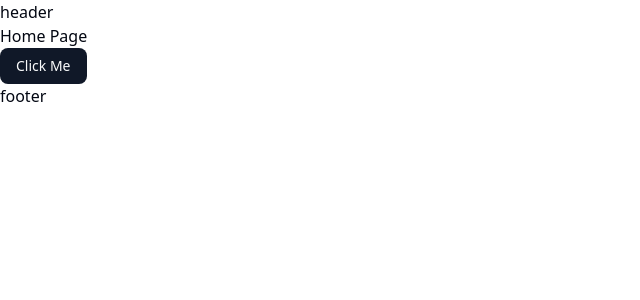
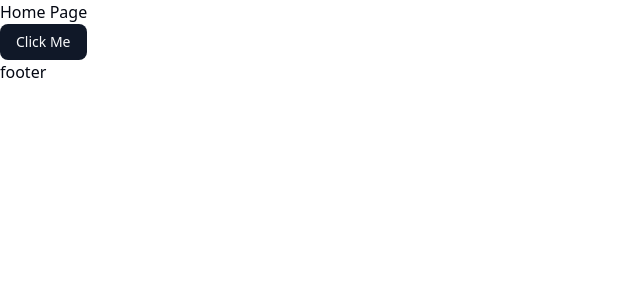
Before and after one commit to Santoshpatel112/Welth, a Next.js app: page / in a window 1280 px wide. Shown: the top 300 px of the page, without its empty margins (0-640 px from the left). Built offline with nearby package versions, Linux system fonts and the light colour scheme.

Commit message:
clerk setup

```diff
--- a/app/layout.js
+++ b/app/layout.js
@@ -10,10 +10,8 @@ export const metadata = {
 export default function RootLayout({ children }) {
   return (
     <html lang="en">
-      <body
-
-      >
-        <header>header</header>
+      <body>
+        <header/>
         {children}
         <footer>footer</footer>
       </body>
--- a/package.json
+++ b/package.json
@@ -9,6 +9,7 @@
     "lint": "eslint"
   },
   "dependencies": {
+    "@clerk/nextjs": "^6.34.4",
     "@radix-ui/react-slot": "^1.2.4",
     "class-variance-authority": "^0.7.1",
     "clsx": "^2.1.1",
```
Also changed, not shown: components/header.jsx (added), 1 other file (tests, documents, lock files or other folders).
